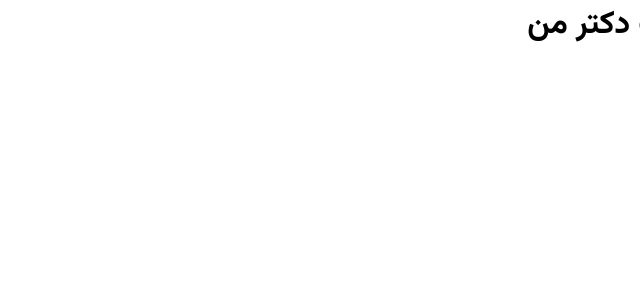
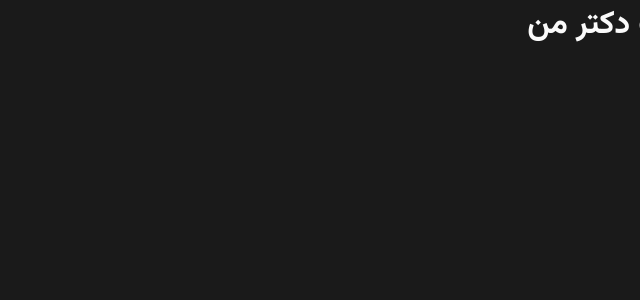
Before and after one commit to CodectiveOrg/bootcamp-2024-free-nextjs-ShakilaMhd, a Next.js app: page / in a window 1280 px wide. Shown: the top 300 px of the page, without its empty margins (640-1280 px from the left). Built offline with nearby package versions, Linux system fonts and the light colour scheme.

Commit message:
ADD dark mode

```diff
--- a/src/app/globals.css
+++ b/src/app/globals.css
@@ -29,7 +29,6 @@
   --animation-duration-slow: 1s;
 }
 
-
 *,
 *::before,
 *::after {
@@ -37,6 +36,10 @@
 
   margin: 0;
   padding: 0;
+}
+
+html {
+  color-scheme: dark;
 }
 
 input,
@@ -62,3 +65,8 @@ a {
 
   text-decoration: none;
 }
+
+body {
+  background-color: var(--color-default-background);
+  color: var(--color-default-foreground);
+}
```
Lines whose indentation alone changed are shown as unchanged.
